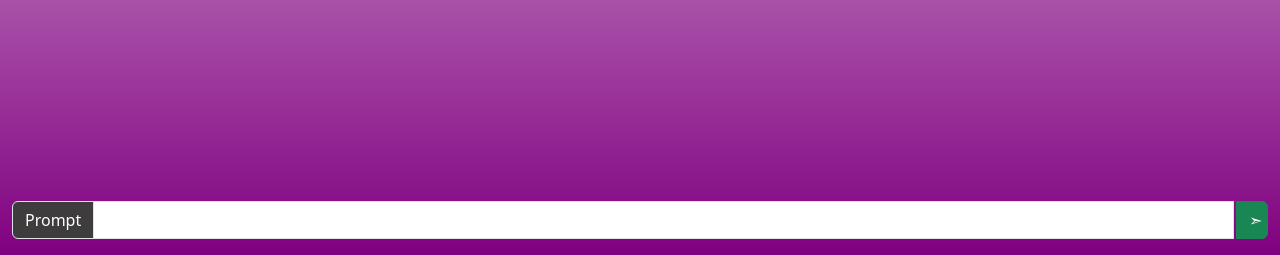
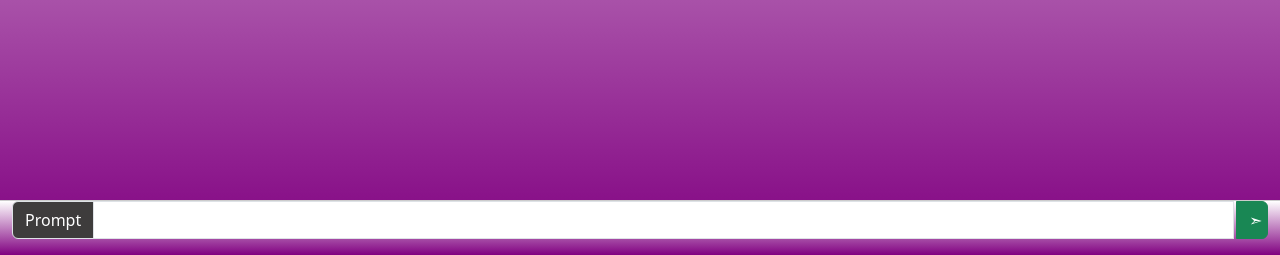
Before and after one commit to Proby-gide/kammuaiaplfa, a Flask app: page /QA in a window 1280 px wide. Shown: the part 545-800 px from the top of the page. Run offline with Flask 3, Linux system fonts and the light colour scheme.

Commit message:
stylehome.css

```diff
--- a/static/css/stylehome.css
+++ b/static/css/stylehome.css
@@ -54,6 +54,11 @@ body::-webkit-scrollbar-track {
     padding: 10px;
     padding-bottom: 20px;
 }
+.fixed-bottom {
+    background: linear-gradient(to bottom, white, purple); /* or just "purple" */
+    border-top: 1px solid #ccc;
+}
+
 
 /* Adjust for tablets and smaller screens (max-width: 768px) */
 @media (max-width: 768px) {
```
